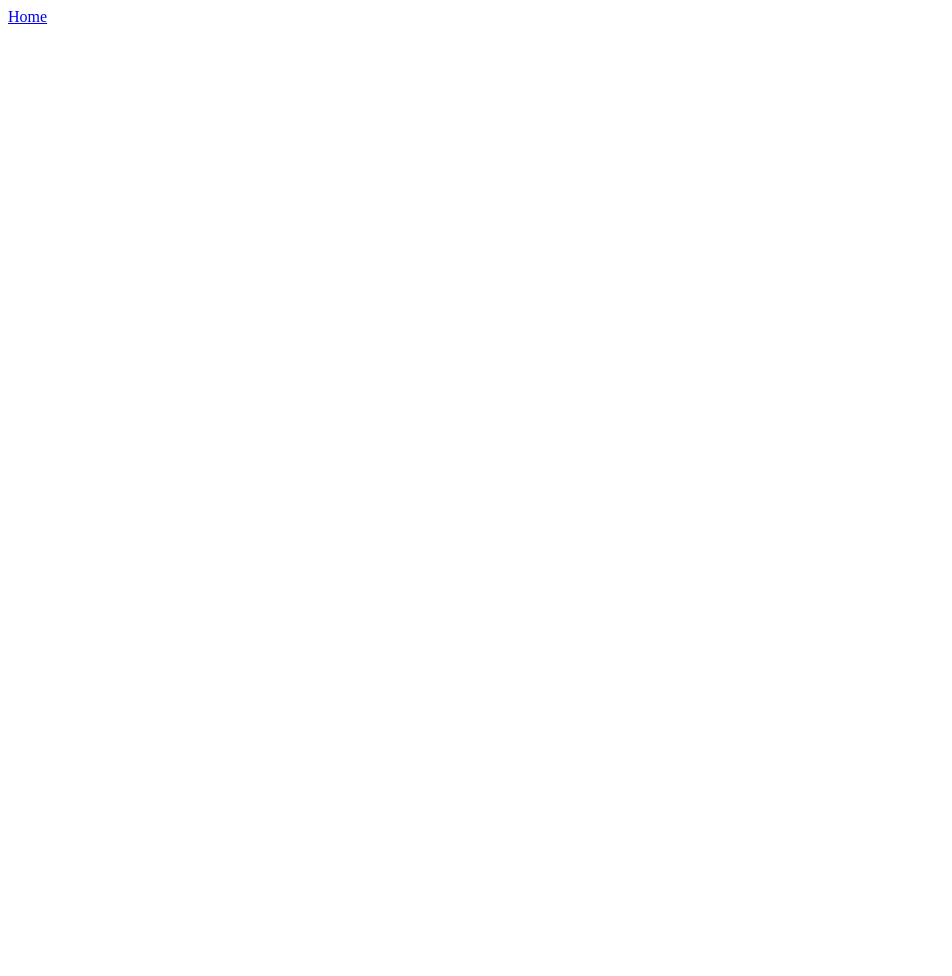
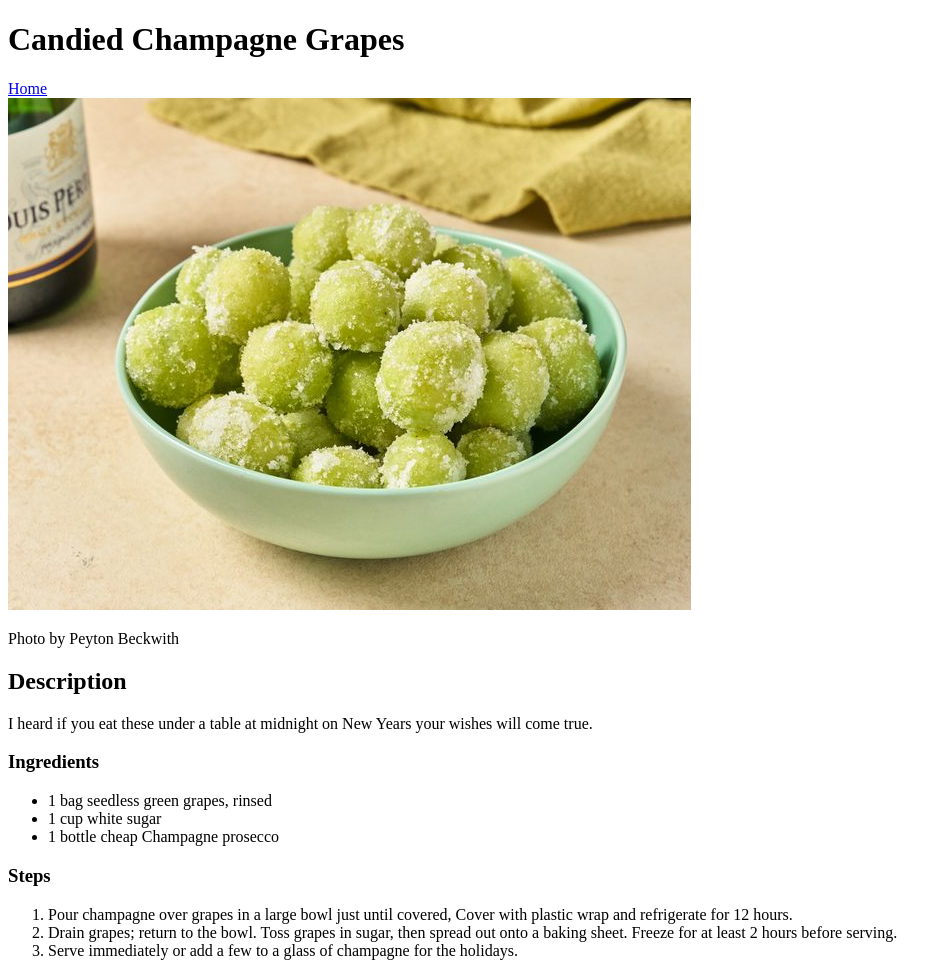
Before and after one commit to CodeWithJazmine/odin-recipes, a plain HTML site: page recipes/candied-champagne-grapes.html in a window 1280 px wide. Shown: the whole page, without its empty margins (0-952 px from the left). Before the commit the page ends 800 px from the top, so only its background shows below. Drawn offline with Linux system fonts and the light colour scheme.

Commit message:
Add image and recipe details for candied grapes

```diff
--- a/recipes/candied-champagne-grapes.html
+++ b/recipes/candied-champagne-grapes.html
@@ -6,6 +6,30 @@
     <title>Odin Recipes - Candied Champagne Grapes</title>
 </head>
 <body>
+    <h1>Candied Champagne Grapes</h1>
+
     <a href="../index.html">Home</a>
+    <br>
+    <img src="../images/candied-champagne-grapes.jpeg" alt="Green candied grapes topped with sugar in a bowl" weight="683" height="512">
+    <p>Photo by Peyton Beckwith</p>
+
+    <h2>Description</h2>
+    <p>I heard if you eat these under a table at midnight on New Years your wishes will come true.</p>
+
+    <h3>Ingredients</h3>
+    <ul>
+        <li>1 bag seedless green grapes, rinsed</li>
+        <li>1 cup white sugar</li>
+        <li>1 bottle cheap Champagne prosecco</li>
+    </ul>
+
+    <h3>Steps</h3>
+    <ol>
+        <li>Pour champagne over grapes in a large bowl just until covered, Cover with plastic wrap and refrigerate for 12 hours.</li>
+
+        <li>Drain grapes; return to the bowl. Toss grapes in sugar, then spread out onto a baking sheet. Freeze for at least 2 hours before serving.</li>
+
+        <li>Serve immediately or add a few to a glass of champagne for the holidays.</li>
+    </ol>
 </body>
 </html>
```
Also changed, not shown: images/candied-champagne-grapes.jpeg (added).
